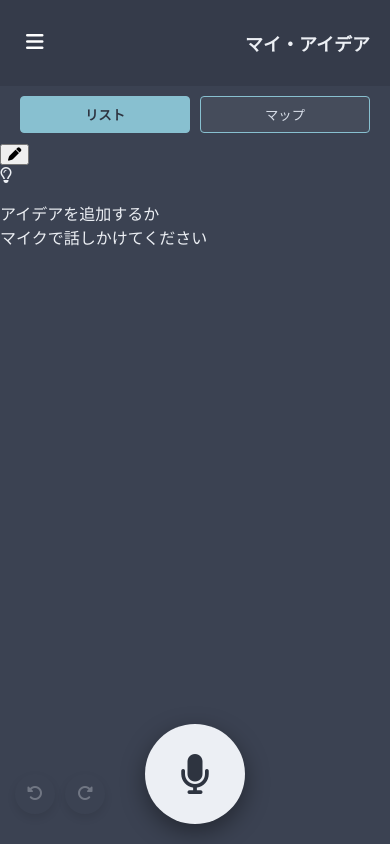
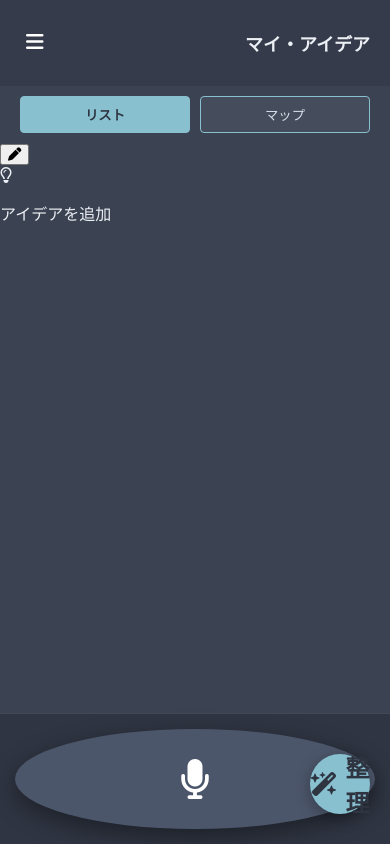
Before and after one commit to corinelo/mind_map, a Flask app: page / in a window 390 px wide. Run offline with Flask 3, Linux system fonts and the light colour scheme; data that the repository does not hold is empty; some libraries are stand-ins or nearby versions.

Commit message:
futter change

```diff
--- a/zenmap_app/static/style.css
+++ b/zenmap_app/static/style.css
@@ -420,3 +420,116 @@
 @media (max-width: 768px) {
     #fullscreen-btn { display: none; }
 }
+
+/* --- static/style.css への追記・修正 --- */
+
+/* 1. Inbox下のアクションエリア */
+.inbox-actions {
+    margin-top: auto; /* サイドバーの一番下に押し下げる */
+    padding: 15px;
+    display: flex;
+    gap: 10px;
+    border-top: 1px solid rgba(255,255,255,0.1);
+    background: rgba(0,0,0,0.2);
+}
+
+.action-btn-large {
+    flex: 1; /* 横幅いっぱいに広げる */
+    height: 44px;
+    border: none;
+    border-radius: 8px;
+    font-size: 16px;
+    cursor: pointer;
+    display: flex;
+    align-items: center;
+    justify-content: center;
+    gap: 8px;
+    color: white;
+    transition: all 0.2s;
+}
+
+/* マイクボタン */
+#mic-btn {
+    background: #4C566A;
+}
+#mic-btn.mic-on {
+    background: var(--accent-red);
+    animation: pulse 1.5s infinite;
+}
+
+/* AIボタン */
+#ai-btn {
+    background: var(--accent-blue);
+    font-weight: bold;
+}
+#ai-btn:hover {
+    filter: brightness(1.1);
+    box-shadow: 0 4px 10px rgba(94, 129, 172, 0.4);
+}
+
+/* 2. マップエリア右上のコントロール群 */
+.map-controls {
+    position: absolute;
+    top: 20px;
+    right: 20px;
+    z-index: 100;
+    display: flex;
+    gap: 15px;
+    align-items: center;
+}
+
+.history-group {
+    display: flex;
+    background: var(--bg-panel);
+    border-radius: 8px;
+    padding: 2px;
+    box-shadow: 0 2px 5px rgba(0,0,0,0.2);
+}
+
+.history-group button {
+    background: transparent;
+    border: none;
+    color: var(--text-main);
+    width: 36px;
+    height: 36px;
+    cursor: pointer;
+    border-radius: 6px;
+    font-size: 14px;
+}
+.history-group button:hover {
+    background: rgba(255,255,255,0.1);
+}
+
+/* 全画面ボタン（以前のスタイルを少し調整） */
+#fullscreen-btn {
+    position: static; /* absolute解除（親が管理するため） */
+    width: 40px;
+    height: 40px;
+    border-radius: 8px; /* 丸から四角へ統一 */
+    border: none;
+    background: var(--bg-panel);
+    color: var(--text-main);
+    box-shadow: 0 2px 5px rgba(0,0,0,0.2);
+    cursor: pointer;
+    font-size: 16px;
+}
+#fullscreen-btn:hover {
+    background: var(--accent-blue);
+    color: white;
+}
+
+/* 3. 古いフッター設定の削除/無効化（念の為） */
+#control-footer {
+    display: none !important;
+}
+#layout-container {
+    height: 100vh; /* 画面いっぱい */
+}
+
+/* スマホ対応調整 */
+@media (max-width: 768px) {
+    .map-controls {
+        top: 10px; right: 10px;
+    }
+    #fullscreen-btn { display: none; } /* スマホでは全画面ボタン不要 */
+}
--- a/zenmap_app/templates/index.html
+++ b/zenmap_app/templates/index.html
@@ -35,9 +35,7 @@
                 <button onclick="toggleProjectSidebar()" class="mobile-menu-btn">
                     <i class="fa-solid fa-bars"></i>
                 </button>
-
                 <h2 id="inbox-title">Inbox</h2>
-
                 <button onclick="toggleInboxSidebar()" class="collapse-btn-pc">
                     <i class="fa-solid fa-chevron-left"></i>
                 </button>
@@ -64,12 +62,28 @@
 
             <div id="empty-state">
                 <i class="fa-regular fa-lightbulb"></i>
-                <p>アイデアを追加するか<br>マイクで話しかけてください</p>
+                <p>アイデアを追加</p>
+            </div>
+
+            <div class="inbox-actions">
+                <button id="mic-btn" class="mic-off action-btn-large">
+                    <i class="fa-solid fa-microphone"></i>
+                </button>
+                <button id="ai-btn" onclick="organizeWithAI()" class="action-btn-large">
+                    <i class="fa-solid fa-wand-magic-sparkles"></i> 整理
+                </button>
             </div>
         </aside>
 
         <main id="map-area">
-            <button id="fullscreen-btn" onclick="toggleFullscreen()"><i class="fa-solid fa-expand"></i></button>
+            <div class="map-controls">
+                <div class="history-group">
+                    <button id="undo-btn" onclick="undo()" title="元に戻す"><i class="fa-solid fa-rotate-left"></i></button>
+                    <button id="redo-btn" onclick="redo()" title="やり直す"><i class="fa-solid fa-rotate-right"></i></button>
+                </div>
+                <button id="fullscreen-btn" onclick="toggleFullscreen()" title="全画面"><i class="fa-solid fa-expand"></i></button>
+            </div>
+
             <button id="open-inbox-btn" onclick="toggleInboxSidebar()" style="display:none;">
                 <i class="fa-solid fa-list"></i>
             </button>
@@ -79,28 +93,6 @@
 
     </div>
 
-    <div id="control-footer">
-
-        <div class="history-controls">
-            <button id="undo-btn" onclick="undo()" class="history-btn">
-                <i class="fa-solid fa-rotate-left"></i>
-            </button>
-            <button id="redo-btn" onclick="redo()" class="history-btn">
-                <i class="fa-solid fa-rotate-right"></i>
-            </button>
-        </div>
-
-        <div class="mic-wrapper">
-            <button id="mic-btn" class="mic-off">
-                <i class="fa-solid fa-microphone"></i>
-            </button>
-        </div>
-
-        <button id="ai-btn" onclick="organizeWithAI()">
-            <i class="fa-solid fa-wand-magic-sparkles"></i>
-        </button>
-    </div>
-
     <script src="{{ url_for('static', filename='script.js') }}"></script>
 </body>
 </html>
```
